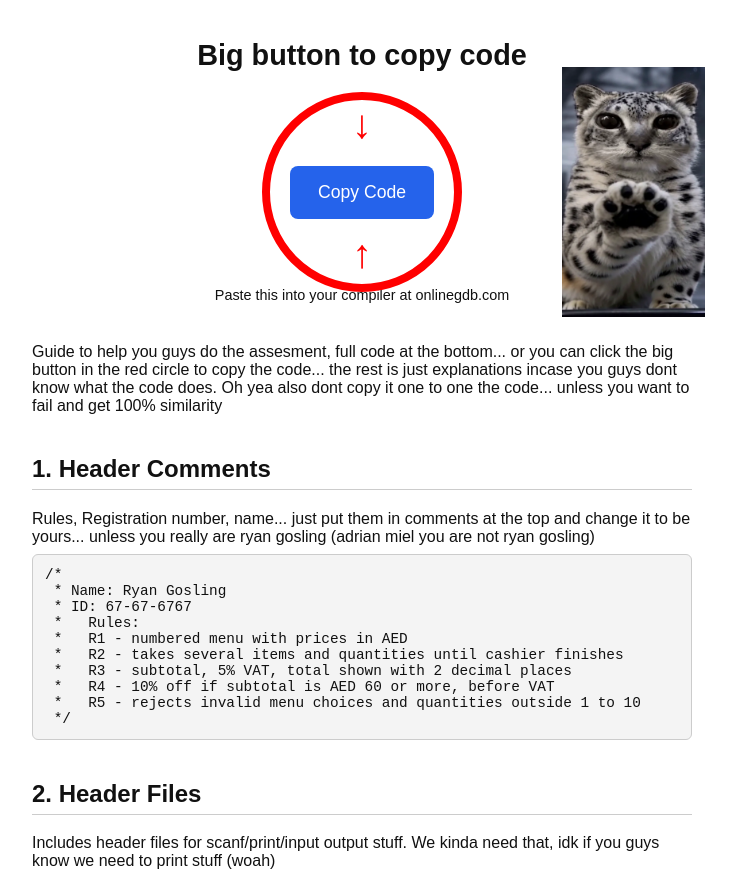
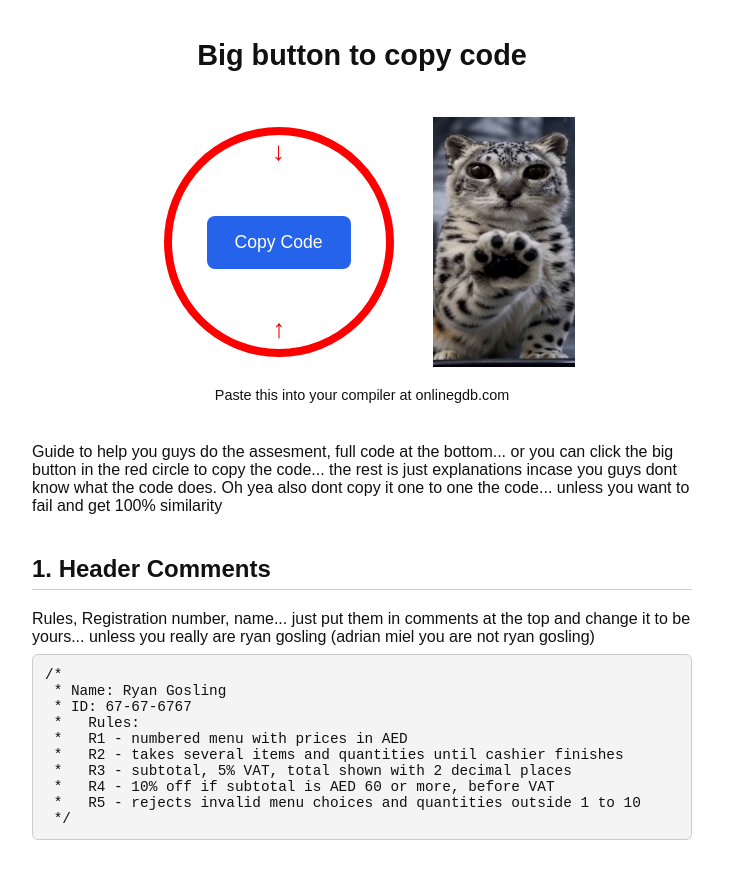
Before and after one commit to JazzTGC/Coding-Assesment-Guide, a plain HTML site: page index.html in a window 1280 px wide. Shown: the top 873 px of the page, without its empty margins (278-1014 px from the left). Drawn offline with Linux system fonts and the light colour scheme.

Commit message:
Update index.html

```diff
--- a/index.html
+++ b/index.html
@@ -34,36 +34,52 @@
     padding: 20px;
     padding-top: calc(20px + env(safe-area-inset-top, 0px));
     padding-bottom: calc(20px + env(safe-area-inset-bottom, 0px));
+    overflow-x: hidden;
   }
   h1 {
     text-align: center;
     font-size: 1.8em;
   }
+
+  /* ---- copy button area ---- */
   .copy-wrap {
+    display: flex;
+    flex-wrap: wrap;
+    justify-content: center;
+    align-items: center;
+    gap: 24px;
+    margin: 40px 0 10px 0;
+  }
+  .copy-area {
     position: relative;
+    flex: 0 0 auto;
+    width: 260px;
+    height: 260px;
     display: flex;
     justify-content: center;
     align-items: center;
-    margin: 40px 0 10px 0;
-    height: 160px;
   }
   .red-circle {
     position: absolute;
-    width: 200px;
-    height: 200px;
+    top: 50%;
+    left: 50%;
+    transform: translate(-50%, -50%);
+    width: 230px;
+    height: 230px;
     border: 8px solid red;
     border-radius: 50%;
   }
   .arrow {
     position: absolute;
-    font-size: 40px;
+    font-size: 26px;
+    line-height: 1;
     color: red;
     font-weight: bold;
+    z-index: 1;
   }
-  .arrow-top { top: -10px; }
-  .arrow-bottom { bottom: -10px; transform: rotate(180deg); }
-  .arrow-left { left: 0; transform: rotate(90deg); }
-  .arrow-right { right: 0; transform: rotate(-90deg); }
+  .arrow-top    { top: 26px;    left: 50%;  transform: translateX(-50%); }
+  .arrow-bottom { bottom: 26px; left: 50%;  transform: translateX(-50%) rotate(180deg); }
+
   .copy-btn {
     position: relative;
     z-index: 2;
@@ -74,7 +90,21 @@
     font-size: 1.1em;
     border-radius: 8px;
     cursor: pointer;
+    max-width: 180px;
   }
+
+  .mascot {
+    display: block;
+    height: 250px;
+    width: auto;
+    max-width: 100%;
+    flex: 0 0 auto;
+  }
+
+  @media (max-width: 520px) {
+    .mascot { height: 170px; }
+  }
+
   .paste-note {
     text-align: center;
     font-size: 0.9em;
@@ -114,11 +144,15 @@
 
 <h1>Big button to copy code</h1>
 <div class="copy-wrap">
-  <div class="red-circle"></div>
-  <span class="arrow arrow-top">&#8595;</span>
-  <span class="arrow arrow-bottom">&#8595;</span>
-  <button class="copy-btn" id="copyBtn" onclick="copyFullCode()">Copy Code</button>
-  <img src="meimei.webp" alt="meimei" style="height: 250px; position: absolute; left: calc(50% + 200px); top: 50%; transform: translateY(-50%);">
+  <div class="copy-area">
+    <div class="red-circle"></div>
+    <span class="arrow arrow-top">&#8595;</span>
+    <span class="arrow arrow-bottom">&#8595;</span>
+    <span class="arrow arrow-left">&#8595;</span>
+    <span class="arrow arrow-right">&#8595;</span>
+    <button class="copy-btn" id="copyBtn" onclick="copyFullCode()">Copy Code</button>
+  </div>
+  <img class="mascot" src="meimei.webp" alt="meimei">
 </div>
 <p class="paste-note">Paste this into your compiler at onlinegdb.com</p>
 
@@ -190,6 +224,21 @@ void show_menu(void);
 
     printf("  1. Chicken Shawarma    ");
     print_money(18.00f);
+
+    printf("  2. Beef Burger         ");
+    print_money(22.00f);
+
+    printf("  3. Falafel Wrap        ");
+    print_money(12.00f);
+
+    printf("  4. Loaded Fries        ");
+    print_money(14.00f);
+
+    printf("  5. Karak Tea           ");
+    print_money(5.00f);
+
+    printf("  6. Soft Drink          ");
+    print_money(4.00f);
 
     printf("  0. Finish order\n");
     print_line();
```
